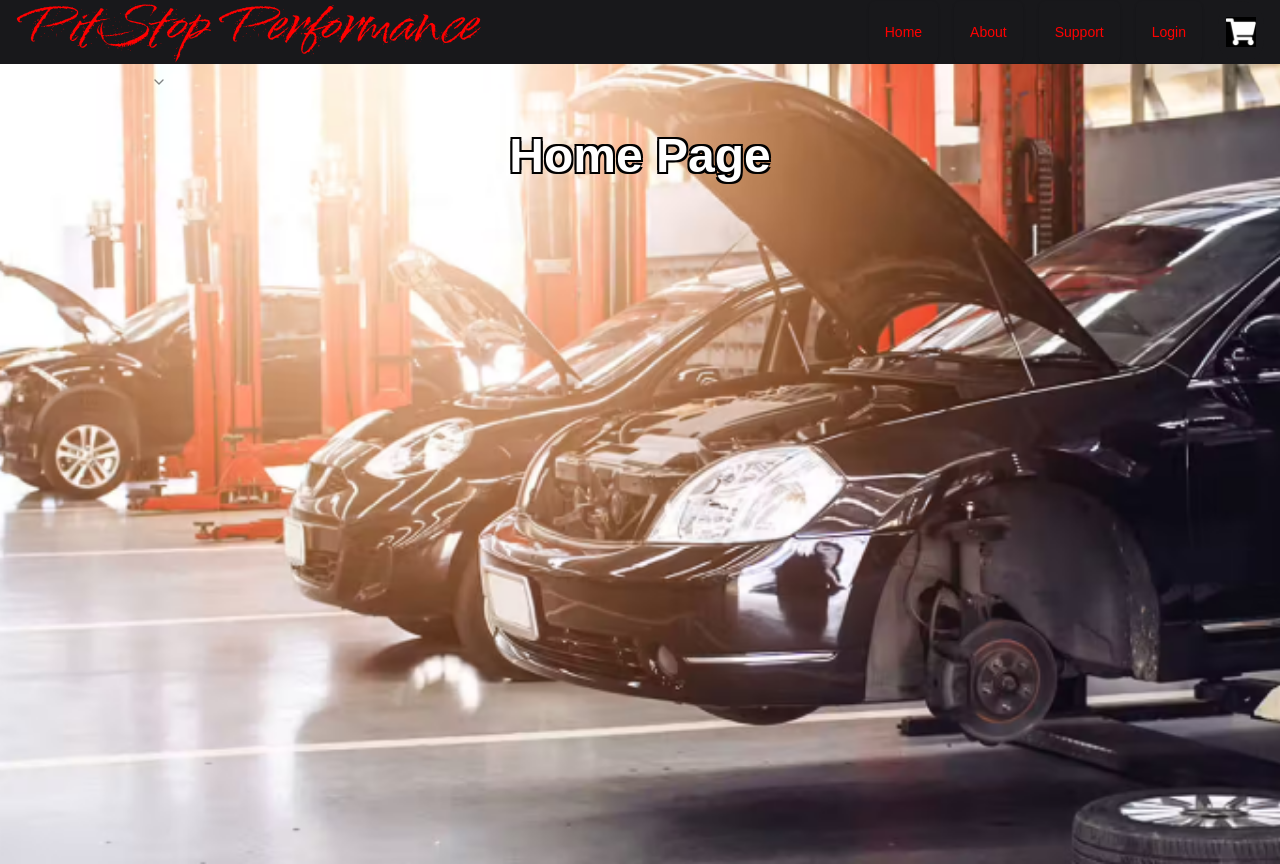
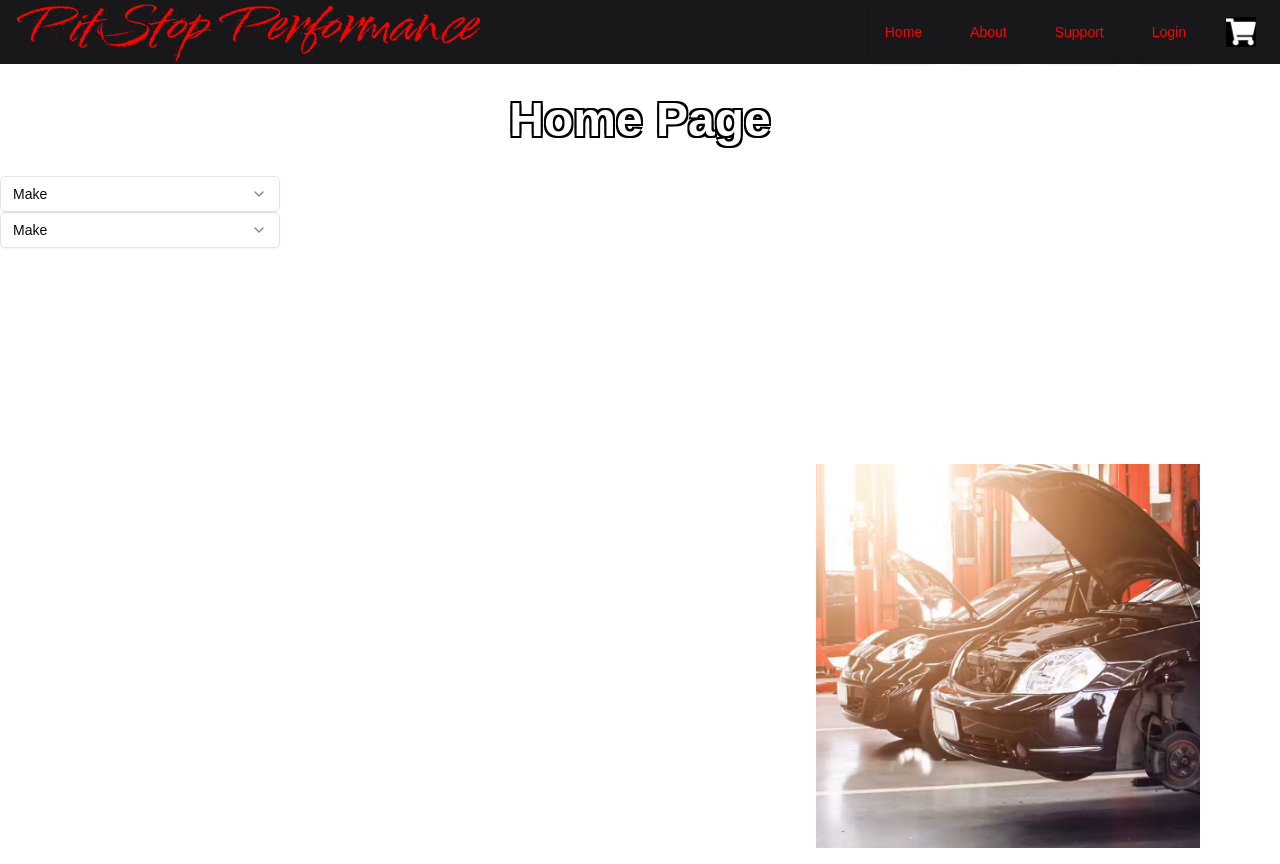
Before and after one commit to dannya101/Car-Parts-E-commerce, a Next.js app in the folder pitstop-performace/: page / in a window 1280 px wide. Built offline with nearby package versions, Linux system fonts and the light colour scheme.

Commit message:
DRAFT: added two select buttons and trying to move home images

```diff
--- a/pitstop-performace/src/app/page.tsx
+++ b/pitstop-performace/src/app/page.tsx
@@ -1,31 +1,22 @@
 import Image from "next/image";
-import {
-  Select,
-  SelectContent,
-  SelectItem,
-  SelectTrigger,
-  SelectValue,
-} from "@/components/ui/select"
+import { SelectScrollable } from "@/components/selectbutton";
+
 
 export default function Home() {
   return (
+
     <div className="relative min-h-screen">
-      <div className="absolute inset-0 fade-background"></div>
-      <div className="absolute inset-0 fade-background delay-2000"></div>
-      <div className="absolute inset-0 fade-background delay-4000"></div>
-      <Select>
-        <SelectTrigger className="w-[180px]">
-          <SelectValue placeholder="Theme" />
-        </SelectTrigger>
-        <SelectContent>
-          <SelectItem value="light">Light</SelectItem>
-          <SelectItem value="dark">Dark</SelectItem>
-          <SelectItem value="system">System</SelectItem>
-        </SelectContent>
-      </Select>
-
+        <div className="absolute top-1/2 right-20 w-96 h-96 fade-background animate-fade-in"></div>
+        <div className="absolute top-1/2 right-20 w-96 h-96 fade-background animate-fade-in delay-2000"></div>
+        <div className="absolute top-1/2 right-20 w-96 h-96 fade-background animate-fade-in delay-4000"></div>
       <div className="relative z-10 p-8">
         <h1 className="text-white text-5xl text-border font-bold flex justify-center">Home Page</h1>
+      </div>
+      <div className="relative top-1/3 z-10">
+        <SelectScrollable/>
+      </div>
+      <div className="top-1/3">
+        <SelectScrollable/>
       </div>
     </div>
   );
--- a/pitstop-performace/src/components/selectbutton.tsx
+++ b/pitstop-performace/src/components/selectbutton.tsx
@@ -0,0 +1,29 @@
+import * as React from "react"
+
+import {
+  Select,
+  SelectContent,
+  SelectGroup,
+  SelectItem,
+  SelectLabel,
+  SelectTrigger,
+  SelectValue,
+} from "@/components/ui/select"
+
+export function SelectScrollable() {
+  return (
+    <Select>
+      <SelectTrigger className="w-[280px]">
+        <SelectValue placeholder="Make" />
+      </SelectTrigger>
+      <SelectContent>
+          <SelectItem value="Honda">Honda</SelectItem>
+          <SelectItem value="Ford">Ford</SelectItem>
+          <SelectItem value="Toyota">Toyota</SelectItem>
+          <SelectItem value="Lexus">Lexus</SelectItem>
+          <SelectItem value="Acura">Acura</SelectItem>
+          <SelectItem value="Tesla">Tesla</SelectItem>
+      </SelectContent>
+    </Select>
+  )
+}
```
